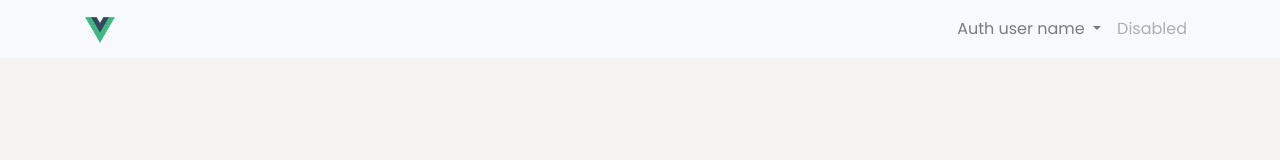
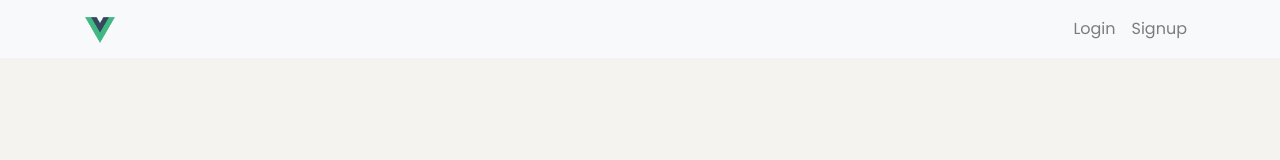
Before and after one commit to aistratii/vue-practice-router, a Vue app: page /#/ in a window 1280 px wide. Shown: the top 160 px of the page. Built offline with nearby package versions, Linux system fonts and the light colour scheme; the HTML template or start-up script is replaced by a standard one.

Commit message:
Fill Signup and Login views with actual content

```diff
--- a/src/App.vue
+++ b/src/App.vue
@@ -1,7 +1,9 @@
 <template>
   <div id="app">
     <navbar/>
-    <router-view></router-view>
+    <div class="container">
+      <router-view></router-view>
+    </div>
   </div>
 </template>
 
--- a/src/components/Navbar.vue
+++ b/src/components/Navbar.vue
@@ -10,7 +10,15 @@
 
             <div class="collapse navbar-collapse" id="navbarSupportedContent">
                 <ul class="navbar-nav ml-auto">
-                <li class="nav-item dropdown">
+
+                    <li class="nav-item">
+                        <router-link class="nav-link" to="/login">Login</router-link>
+                    </li>
+                    <li class="nav-item">
+                        <router-link class="nav-link" to="/signup">Signup</router-link>
+                    </li>
+
+                    <!-- <li class="nav-item dropdown">
                         <a class="nav-link dropdown-toggle" href="#" id="navbarDropdown" role="button" data-toggle="dropdown" aria-haspopup="true" aria-expanded="false">
                             Auth user name
                         </a>
@@ -20,7 +28,7 @@
                     </li>
                     <li class="nav-item">
                         <a class="nav-link disabled" href="#" tabindex="-1" aria-disabled="true">Disabled</a>
-                </li>
+                    </li> -->
                 </ul>
             </div>
         </div>
--- a/src/views/Login.vue
+++ b/src/views/Login.vue
@@ -1,3 +1,20 @@
 <template>
-    <h1>LOGIN COMPONENT</h1>
+    <div class="row my-5">
+        <div class="col-md-6 offset-md-3">
+            <div class="card">
+                <div class="card-body">
+                    <h3 class="text-center my-4">Login</h3>
+                    <div class="form-group">
+                        <input type="text" placeholder="Email" class="form-control">
+                    </div>
+                    <div class="form-group">
+                        <input type="password" placeholder="Password" class="form-control">
+                    </div>
+                    <div class="form-group text-center">
+                        <button class="btn btn-success form-control">Login</button>
+                    </div>
+                </div>
+            </div>
+        </div>
+    </div>
 </template>
--- a/src/views/Signup.vue
+++ b/src/views/Signup.vue
@@ -1,3 +1,23 @@
 <template>
-    <h1>SIGNUP COMPONENT</h1>
+    <div class="row my-5">
+        <div class="col-md-6 offset-md-3">
+            <div class="card">
+                <div class="card-body">
+                    <h3 class="text-center my-4">Signup</h3>
+                    <div class="form-group">
+                        <input type="text" placeholder="Name" class="form-control">
+                    </div>
+                    <div class="form-group">
+                        <input type="text" placeholder="Email" class="form-control">
+                    </div>
+                    <div class="form-group">
+                        <input type="password" placeholder="Password" class="form-control">
+                    </div>
+                    <div class="form-group text-center">
+                        <button class="btn btn-success form-control">Signup</button>
+                    </div>
+                </div>
+            </div>
+        </div>
+    </div>
 </template>
```
Lines whose indentation alone changed are shown as unchanged.
